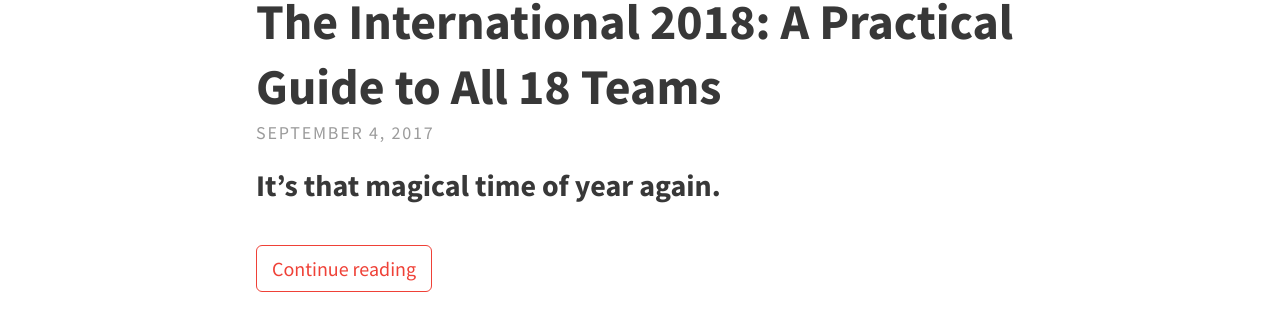
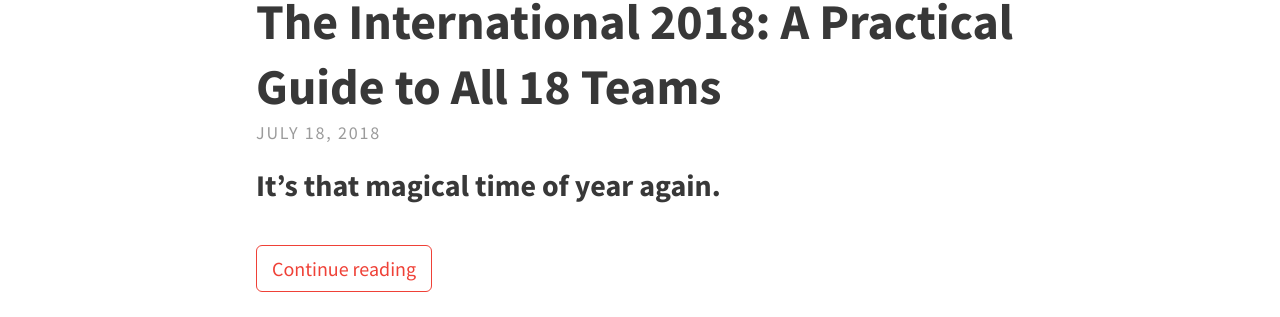
Before and after one commit to tsunami643/blog, a Jekyll site: the page built from index.html, in a window 1280 px wide and 900 px high. Shown: the part 164-481 px from the top of the window. Built offline with Jekyll 4.4.1, drawn with Linux system fonts in a browser that asks for light colours; the list of posts is cut into pages by our own code.

Commit message:
date rename

```diff
--- a/_posts/2018-06-30-ti8-team-guide.md
+++ b/_posts/2018-07-18-ti8-team-guide.md
@@ -1,7 +1,7 @@
 ---
 layout: "post"
 title: "The International 2018: A Practical Guide to All 18 Teams"
-date: "2017-09-04 08:08"
+date: "2018-07-18 11:45"
 summary:    The bare minimum information you need to know before talking to a Dota player this August.
 feature-img: "img/ti8teams/ti8header.png"
 ---
```
